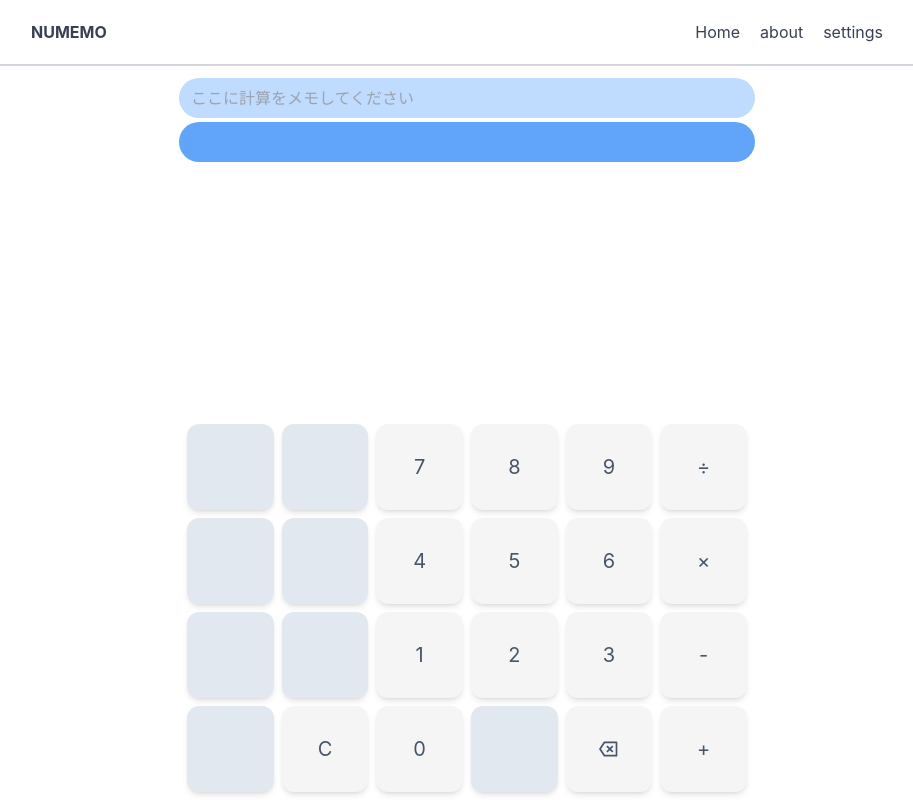
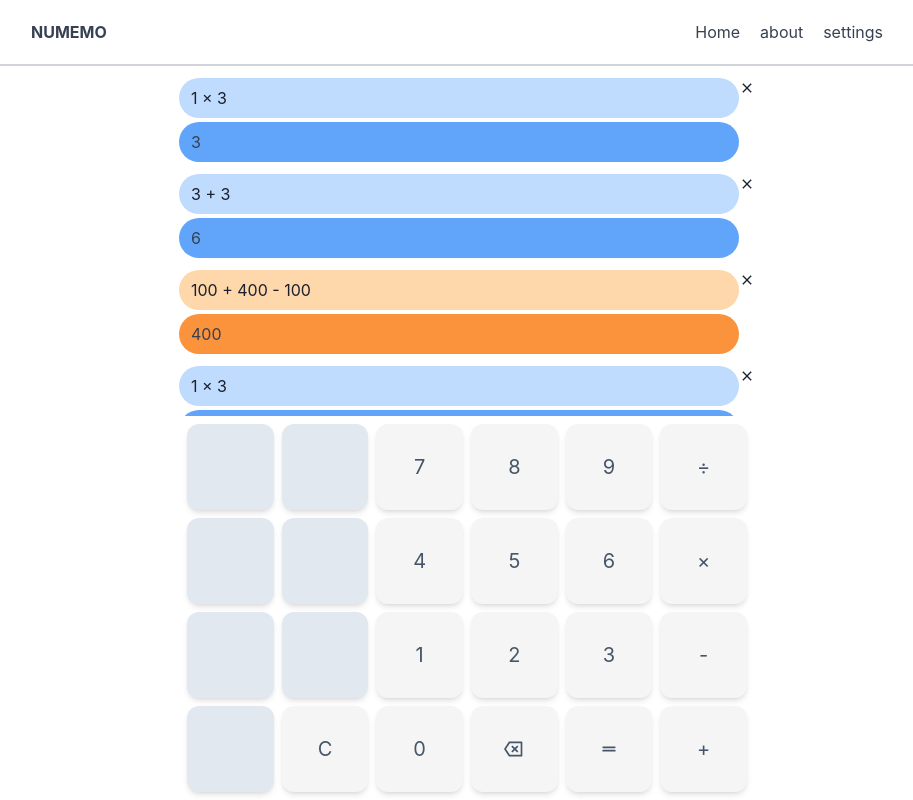
Before and after one commit to akiprogramming/numemo_test, a React (Vite) app: page / in a window 1280 px wide. Shown: the whole page, without its empty margins (173-1086 px from the left). Built offline with nearby package versions, Linux system fonts and the light colour scheme.

Commit message:
✨ メモ追加/削除機能の追加など

```diff
--- a/src/App.tsx
+++ b/src/App.tsx
@@ -29,7 +29,7 @@ const App: FC = () => {
   }, [hash, pathname]);
 
   return (
-    <div className="App h-screen overflow-hidden">
+    <div className="App h-screen">
       <Header />
       <Routes>
         <Route path="/" element={<Content />}>
--- a/src/components/Input.tsx
+++ b/src/components/Input.tsx
@@ -1,9 +1,18 @@
-import { ChangeEvent, FormEvent } from "react";
+import produce from "immer";
+import { ChangeEvent, Dispatch, FormEvent, SetStateAction } from "react";
 import { canBeNumber } from "utils/number";
+import { IoMdClose } from "react-icons/io";
+
+export type NumemoInput = {
+  id: string;
+  content: string;
+  createdAt: string;
+  isEditing: boolean;
+};
 
 type Props = {
-  input: string;
-  handleChange: (e: ChangeEvent<HTMLInputElement>) => void;
+  numemoInput: NumemoInput;
+  setNumemoInputs: Dispatch<SetStateAction<NumemoInput[]>>;
 };
 
 function toOutputArray(input: string): string[] {
@@ -60,22 +69,56 @@ function formatCommaNumber(num: number) {
   return num.toLocaleString("en-US");
 }
 
-export function Input({ input, handleChange = (e) => {} }: Props) {
-  const outputArray = toOutputArray(input);
+export function Input({ numemoInput, setNumemoInputs = (e) => {} }: Props) {
+  const outputArray = toOutputArray(numemoInput.content);
   const output = toOutput(outputArray);
   const sum = calculate(outputArray);
+  const { isEditing } = numemoInput;
 
   return (
-    <div className="container mx-auto max-w-xl">
+    <div className={"container mx-auto flex max-w-xl flex-row "}>
+      <div className="w-full">
         <input
           type="text"
-        className="mb-1 w-full rounded-full bg-blue-200 px-3 py-2"
+          className={`mb-1 w-full rounded-full bg-blue-200 px-3 py-2 ${
+            isEditing ? " bg-orange-200" : ""
+          } `}
           placeholder="ここに計算をメモしてください"
           value={output}
-        onChange={handleChange}
+          onChange={(e) => {
+            setNumemoInputs(
+              produce((draft) => {
+                const typedInput = e.target.value;
+                const targetInput = draft.find((nInput) => nInput.isEditing);
+                if (targetInput) targetInput.content = typedInput;
+              })
+            );
+          }}
         />
-      <div className="mb-3 w-full rounded-full bg-blue-400 px-3 py-2 text-gray-700">
+        <div
+          className={`mb-3 w-full rounded-full bg-blue-400 px-3 py-2 text-gray-700 ${
+            isEditing ? " bg-orange-400" : ""
+          } `}
+        >
           {sum !== null ? formatCommaNumber(sum) : "　"}
+        </div>
+      </div>
+      <div className="max-w-fit">
+        <button
+          className=""
+          onClick={() => {
+            setNumemoInputs(
+              produce((draft) => {
+                const targetIndex = draft.findIndex(
+                  (nInput) => nInput.id === numemoInput.id
+                );
+                draft.splice(targetIndex, 1);
+              })
+            );
+          }}
+        >
+          <IoMdClose />
+        </button>
       </div>
     </div>
   );
--- a/src/components/Keyboard.tsx
+++ b/src/components/Keyboard.tsx
@@ -1,24 +1,34 @@
-import { Dispatch, memo, SetStateAction } from "react";
+import { Dispatch, memo, SetStateAction, useCallback } from "react";
 import { RiDeleteBack2Line } from "react-icons/ri";
+import { TbEqual } from "react-icons/tb";
+import { NumemoInput } from "components/Input";
+import produce from "immer";
 
 type Props = {
-  setData: Dispatch<SetStateAction<string>>;
+  setData: Dispatch<SetStateAction<NumemoInput[]>>;
 };
 
 const btnDisplayOrder = [
   ...[" ", " ", "7", "8", "9", "÷"],
   ...[" ", " ", "4", "5", "6", "×"],
   ...[" ", " ", "1", "2", "3", "-"],
-  ...[" ", "C", "0", " ", "B", "+"],
+  ...[" ", "C", "0", "B", "=", "+"],
 ];
 
 export const Keyboard = memo(({ setData }: Props) => {
-  const handleClickKeyboard = (value: string) => {
-    setData((prevValue) => prevValue + value);
-  };
+  const handleClickKeyboard = useCallback((pressedString: string) => {
+    setData(
+      produce((draft) => {
+        const editingNumemoInput = draft.find((nInput) => nInput.isEditing);
+        if (editingNumemoInput) {
+          editingNumemoInput.content += pressedString;
+        }
+      })
+    );
+  }, []);
 
   return (
-    <div className="fixed left-1/2 bottom-0 aspect-[6/4] w-full max-w-xl translate-x-[-50%] select-none p-2 text-sm text-slate-600 sm:text-lg  md:text-xl">
+    <div className="fixed left-1/2 bottom-0 aspect-[6/4] w-full max-w-xl translate-x-[-50%] select-none bg-white p-2 text-sm text-slate-600 sm:text-lg  md:text-xl">
       <div className="grid h-full w-full grid-cols-6 grid-rows-4 items-center gap-2">
         {btnDisplayOrder.map((btn, i) => {
           switch (btn) {
@@ -27,7 +37,12 @@ export const Keyboard = memo(({ setData }: Props) => {
                 <button
                   key={btn}
                   onClick={() => {
-                    setData("");
+                    setData(
+                      produce((draft) => {
+                        const targetInput = draft.find((v) => v.isEditing);
+                        if (targetInput) targetInput.content = "";
+                      })
+                    );
                   }}
                   className="h-full w-full rounded-xl bg-neutral-100 shadow-md transition-all active:bg-neutral-50 active:shadow-none"
                 >
@@ -39,13 +54,44 @@ export const Keyboard = memo(({ setData }: Props) => {
                 <button
                   key={btn}
                   onClick={() => {
-                    setData((prevValue) => {
-                      return prevValue.slice(0, prevValue.length - 1);
-                    });
+                    setData(
+                      produce((draft) => {
+                        const targetInput = draft.find((v) => v.isEditing);
+                        if (targetInput)
+                          targetInput.content = targetInput.content.slice(
+                            0,
+                            targetInput.content.length - 1
+                          );
+                      })
+                    );
                   }}
                   className="h-full w-full rounded-xl bg-neutral-100 shadow-md transition-all active:bg-neutral-50 active:shadow-none"
                 >
                   <RiDeleteBack2Line className="mx-auto max-h-fit max-w-fit" />
+                </button>
+              );
+            case "=":
+              return (
+                <button
+                  key={btn}
+                  onClick={() => {
+                    setData(
+                      produce((draft) => {
+                        const targetInput = draft.find((v) => v.isEditing);
+                        if (targetInput) targetInput.isEditing = false;
+                        const newInput: NumemoInput = {
+                          id: crypto.randomUUID(),
+                          content: "",
+                          isEditing: true,
+                          createdAt: Date(),
+                        };
+                        draft.push(newInput);
+                      })
+                    );
+                  }}
+                  className="h-full w-full rounded-xl bg-neutral-100 shadow-md transition-all active:bg-neutral-50 active:shadow-none"
+                >
+                  <TbEqual className="mx-auto max-h-fit max-w-fit" />
                 </button>
               );
             case " ":
--- a/src/components/NumberMemo.tsx
+++ b/src/components/NumberMemo.tsx
@@ -1,35 +1,55 @@
-import {
-  ChangeEvent,
-  FormEvent,
-  memo,
-  useCallback,
-  useEffect,
-  useMemo,
-  useState,
-} from "react";
-import {
-  Center,
-  NumberInput,
-  NumberInputField,
-  NumberInputStepper,
-  NumberIncrementStepper,
-  NumberDecrementStepper,
-  Text,
-} from "@chakra-ui/react";
-import { Input as InputAndOutput } from "components/Input";
+import { ChangeEvent, useCallback, useEffect, useMemo, useState } from "react";
+import { Input as InputAndOutput, NumemoInput } from "components/Input";
 import { Keyboard } from "components/Keyboard";
 
+const NUMEMO_INPUTS: NumemoInput[] = [
+  {
+    id: "bf6249a6-184f-483a-a3f6-ad77a5efb17a",
+    content: "1*3",
+    createdAt: "2022/01/10 13:45:33",
+    isEditing: false,
+  },
+  {
+    id: "c7d6b5bc-8a4c-4203-8a4f-f0950fdfe304",
+    content: "3+3",
+    createdAt: "2022/01/10 13:45:33",
+    isEditing: false,
+  },
+  {
+    id: "55965ab3-63ff-4f8d-8cc2-5a6699e60e27",
+    content: "100+400-100",
+    createdAt: "2022/01/10 13:45:33",
+    isEditing: true,
+  },
+  {
+    id: "9f3f9a41-3e3d-4e65-b6dc-e66e302950dc",
+    content: "1*3",
+    createdAt: "2022/01/10 13:45:33",
+    isEditing: false,
+  },
+];
+
 function NumberMemo() {
-  const [input, setInput] = useState<string>("");
+  const [editInputId, setEditInputId] = useState(1);
+  const [numemoInputs, setNumemoInputs] =
+    useState<NumemoInput[]>(NUMEMO_INPUTS);
 
-  const handleChange = (e: ChangeEvent<HTMLInputElement>) => {
-    setInput(e.target.value);
-  };
+  // const targetSetInput = useCallback(() => {
+  //   setInput;
+  // }, []);
 
   return (
     <>
-      <InputAndOutput input={input} handleChange={handleChange} />
-      <Keyboard setData={setInput} />
+      {numemoInputs.map((inputItem) => {
+        return (
+          <InputAndOutput
+            numemoInput={inputItem}
+            setNumemoInputs={setNumemoInputs}
+            key={inputItem.id}
+          />
+        );
+      })}
+      <Keyboard setData={setNumemoInputs} />
     </>
   );
 }
```
Lines whose indentation alone changed are shown as unchanged.
